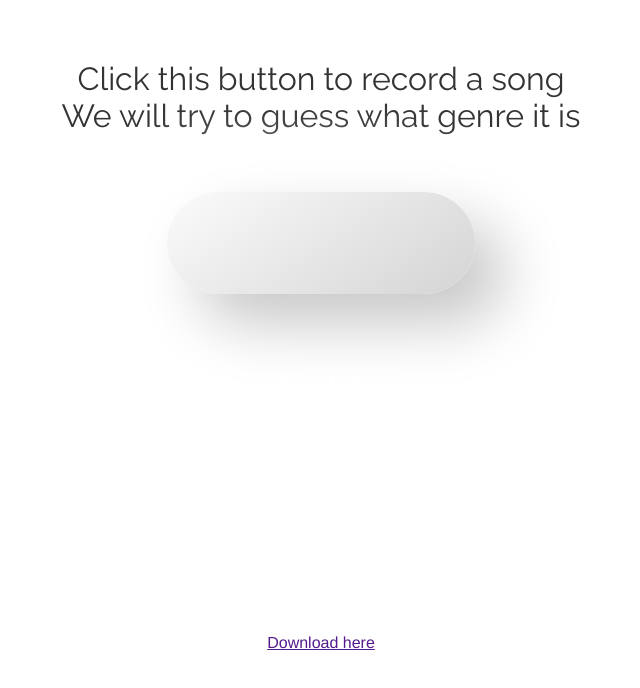
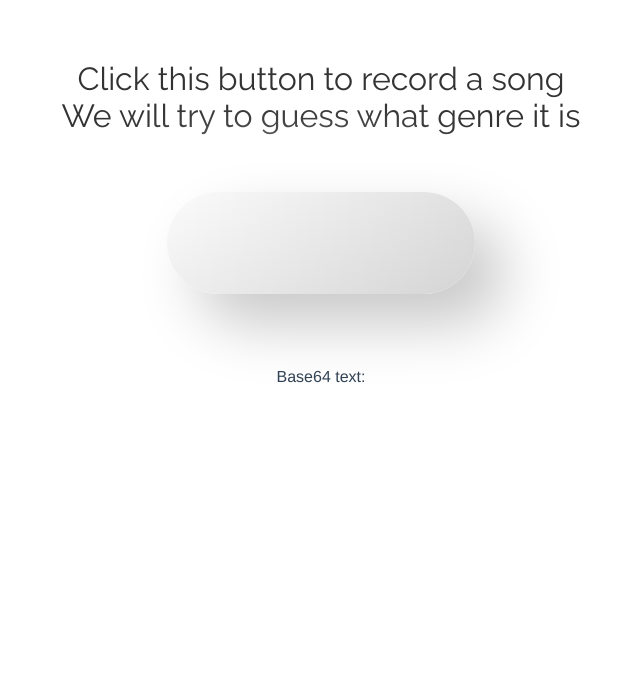
Before and after one commit to alissone/music_genre, a Vue app: page / in a window 1280 px wide. Shown: the top 688 px of the page, without its empty margins (319-959 px from the left). Built offline with nearby package versions, Linux system fonts and the light colour scheme; some icons are missing.

Commit message:
Cleanup audio recording to base64 on v-model

```diff
--- a/src/App.vue
+++ b/src/App.vue
@@ -16,7 +16,9 @@
       Click this button to record a song<br />
       We will try to guess what genre it is
     </div>
-    <RecordButton msg="ASDAS to Your Vue.js App" />
+    <record-button v-model="audioContentBase64" />
+    <p>Base64 text:</p>
+    <p>{{ audioContentBase64 }}</p>
   </div>
 </template>
 
@@ -25,6 +27,11 @@ import RecordButton from "./components/RecordButton.vue";
 
 export default {
   name: "App",
+  data() {
+    return {
+      audioContentBase64: "",
+    };
+  },
   components: {
     RecordButton,
   },
--- a/src/components/RecordButton.vue
+++ b/src/components/RecordButton.vue
@@ -5,13 +5,6 @@
         <i id="mic" :class="isRecordingClass"></i>
       </button>
       <p v-if="micError">I don't have permission to use the microphone 😢</p>
-      <button class="btn btn-default" id="start">Start</button>
-      <button class="btn btn-default" id="stop">Stop</button>
-      <div>
-        <ul class="list-unstyled" id="ul"></ul>
-
-        <a :href="downloadUrl">Download here</a>
-      </div>
     </div>
   </div>
 </template>
@@ -20,7 +13,7 @@
 export default {
   name: "RecordButton",
   props: {
-    msg: String,
+    value: String,
   },
   data() {
     return {
@@ -37,6 +30,7 @@ export default {
       downloadUrl: "",
     };
   },
+
   computed: {
     isRecordingClass: function () {
       var cls = "fas fa-microphone microphone grow";
@@ -45,6 +39,7 @@ export default {
       return cls;
     },
   },
+
   methods: {
     async initializeRecorder() {
       try {
@@ -57,18 +52,14 @@ export default {
           this.micError = true;
         }
       }
-      console.log("Recorder outside");
-      console.log(this.recorder);
     },
+
     startRecording() {
       this.isRecording = true;
       this.chunks = [];
+      this.recorder.start();
+    },
 
-      this.recorder.start();
-
-      console.log("this recorder after starting:");
-      console.log(this.recorder);
-    },
     stopRecording() {
       this.recorder.stop();
       this.isRecording = false;
@@ -77,12 +68,9 @@ export default {
         if (this.recorder.state == "inactive") this.makeLink();
       };
     },
+
     async toggleRecording() {
-      console.log("triggering recording");
       if (this.recorder == null) await this.initializeRecorder();
-
-      console.log("this recorder from toggleRecording");
-      console.log(this.recorder);
 
       if (!this.isRecording) {
         this.startRecording();
@@ -94,27 +82,32 @@ export default {
         return;
       }
     },
-    makeLink() {
+
+    async makeLink() {
       let blob = new Blob(this.chunks, { type: this.mediaInfo.type });
       this.downloadUrl = URL.createObjectURL(blob);
 
-      // convert blob to base64
+      // Convert blob to base64
+      var data = "";
       var reader = new FileReader();
       reader.readAsDataURL(blob);
-      reader.onloadend = function () {
-        var base64data = reader.result;
-        console.log(base64data);
-      };
 
-      // download the file
+      const base64audio = await new Promise((resolve, reject) => {
+        reader.onloadend = function (event) {
+          resolve(reader.result);
+        };
+      });
+
+      this.$emit("input", base64audio);
+      this.$emit("link", this.downloadUrl);
+
+      // Download the file
       // var a = document.createElement("a");
       // a.href = this.downloadUrl;
       // a.target = "_blank";
       // a.download = "lkn_" + this.count + ".ogg";
       // document.body.appendChild(a);
       // a.click();
-
-      console.log("this.downloadUrl", this.downloadUrl);
     },
   },
 };
@@ -143,7 +136,6 @@ body {
   padding: 2em;
 }
 
-/* GENERAL BUTTON STYLING */
 button,
 button::after {
   -webkit-transition: all 0.5s;
```
